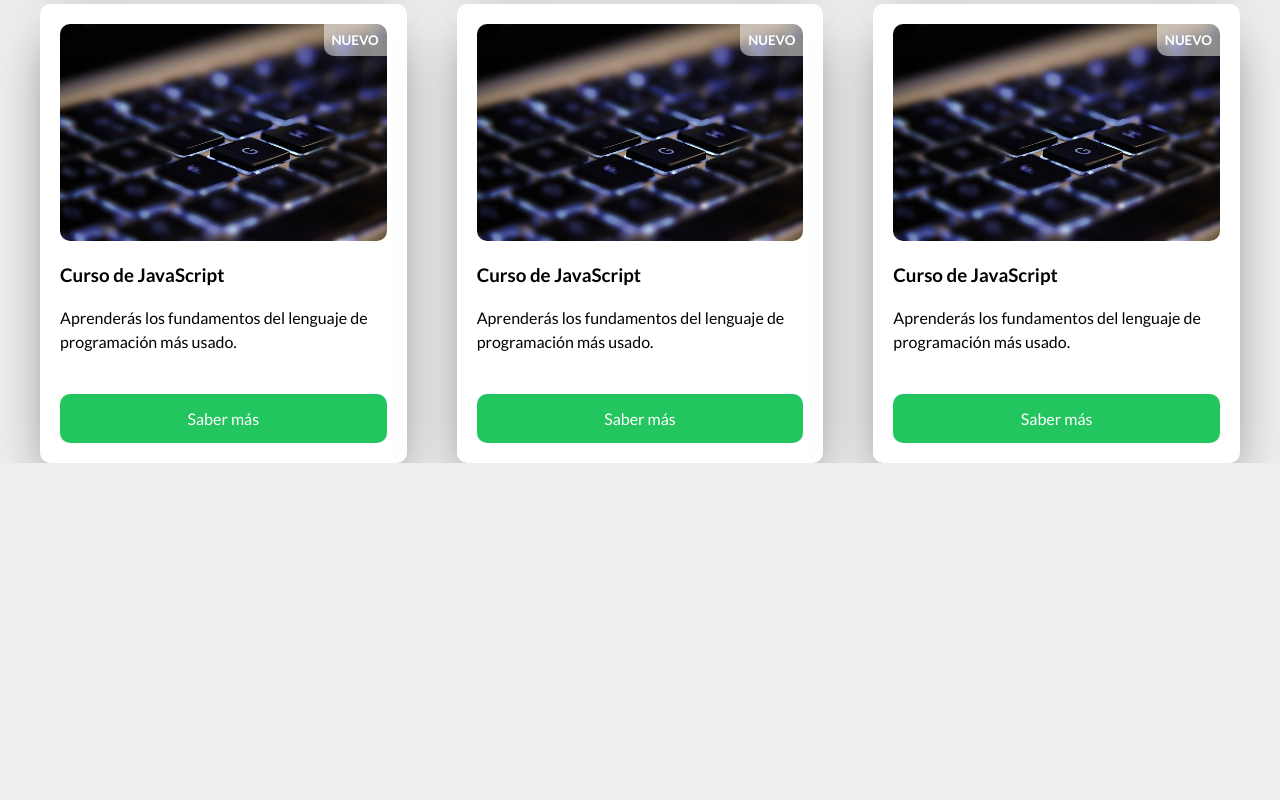
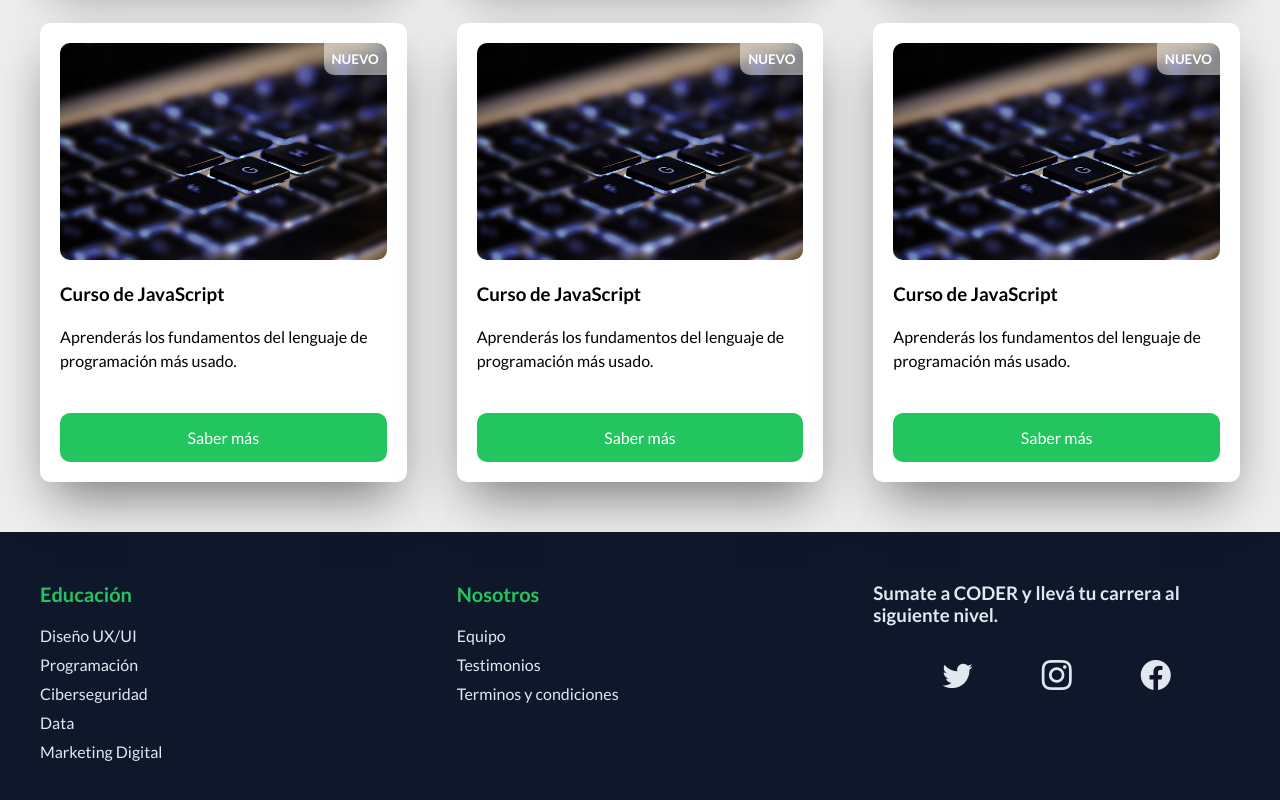
Before and after one commit to Ivan-Diez/Proyecto-pr-ctica-coder, a plain HTML site: page index.html in a window 1280 px wide. Shown: the part 1108-1908 px from the top of the page. Before the commit the page ends 1571 px from the top, so only its background shows below. Drawn offline with nearby package versions, Linux system fonts and the light colour scheme.

Commit message:
Aplicando pseudoclases y pseudoelementos, etc

```diff
--- a/index.html
+++ b/index.html
@@ -9,6 +9,7 @@
         <link rel="preconnect" href="https://fonts.googleapis.com" />
         <link rel="preconnect" href="https://fonts.gstatic.com" crossorigin />
         <link href="https://fonts.googleapis.com/css2?family=Lato:wght@400;700&display=swap" rel="stylesheet" />
+        <link rel="stylesheet" href="https://cdn.jsdelivr.net/npm/bootstrap-icons@1.8.3/font/bootstrap-icons.css" />
 
         <title>Proyecto de práctica</title>
 
@@ -24,7 +25,7 @@
                             <li><a href="">Cursos y Carreras</a></li>
                             <li><a href="">Comunidad</a></li>
                             <li><a href="">Nosotros</a></li>
-                            <li><a href="">Plataforma</a></li>
+                            <li><a href="./pages/platform.html">Plataforma</a></li>
                         </ul>
                     </nav>
                 </div>
@@ -38,7 +39,7 @@
                             <p>En nuestros cursos online en vivo vas a tener interacción real e instantánea con tu profesor, tutor y compañeros, para resolver todas tus dudas y avanzar en tus proyectos prácticos.</p>
                             <a href="">Ver todos los cursos</a>
                         </div>
-                            <video class="hero__grid-video" src="./assets/video/coder.mp4" autoplay muted loop></video>
+                        <video class="hero__grid-video" src="./assets/video/coder.mp4" autoplay muted loop></video>
                     </div>
                 </section>
 
@@ -109,8 +110,46 @@
                 </section>
             </main>
 
-            <footer>
+            <footer class="footer">
+                <!-- grid -->
+                <div class="footer__grid container">
+                    <!-- columna 1 -->
+                    <div>
+                        <h4>Educación</h4>
+                        <ul class="footer__grid-list">
+                            <li><a href="">Diseño UX/UI</a></li>
+                            <li><a href="">Programación</a></li>
+                            <li><a href="">Ciberseguridad</a></li>
+                            <li><a href="">Data</a></li>
+                            <li><a href="">Marketing Digital</a></li>
 
+                        </ul>
+                    </div>
+
+                    <!-- columna 2 -->
+                    <div>
+                        <div>
+                            <h4>Nosotros</h4>
+                            <ul class="footer__grid-list">
+                                <li><a href="">Equipo</a></li>
+                                <li><a href="">Testimonios</a></li>
+                                <li><a href="">Terminos y condiciones</a></li>
+                            </ul>
+                        </div>
+                    </div>
+
+                    <!-- columna 3 -->
+                    <div>
+                        <div>
+                            <h3>Sumate a CODER y llevá tu carrera al siguiente nivel.</h3>
+                            <div class="footer__rrss">
+                                <a><i class="bi bi-twitter"></i></a>
+                                <a><i class="bi bi-instagram"></i></a>
+                                <a><i class="bi bi-facebook"></i></a>
+                            </div>
+                        </div>
+                    </div>
+                </div>
             </footer>
         </body>
     </html>
--- a/style.css
+++ b/style.css
@@ -43,6 +43,7 @@ ul {
 .header__content {
     display: flex;
     justify-content: space-between;
+    align-items: center;
     /* ancho máximo del contenedor (div) */
     /* margin primer valor arriba y abajo, segundo valor costados / auto acomoda segun el espacio del contenedor padre */
 }
@@ -51,18 +52,50 @@ ul {
     color: #22c55e;
 }
 
+/* pseudoelementos */
+.content__title:hover::after {
+    /* propiedad obligatoria */
+    content: "Inicio";
+    margin-left: 8px;
+    font-size: 15px;
+    color: #e2e8f0;
+}
+
 .content__navbar {
     display: flex;
-
+    align-items: center;
 }
 
 .content__navbar li {
     margin: 0 15px;
+    transition: transform 0.3s;
 }
+
+/* first-child: aplica estilos al primer elemento hermano */
+/* nth-child */
+/* odd: impares */
+/* even: pares */
+/* mediante un valor numérico, podemos afectar alguno de los hermanos */
+
+.content__navbar li:last-child {
+    border: 1px solid #22c55e;
+    border-radius: 10px;
+    padding: 10px;
+}
+
+.content__navbar li:active {
+    transform: scale(0.9);
+}
+
 
 .content__navbar li a {
     color: #e2e8f0;
     font-weight: bold;
+    transition: color 0.3s;
+}
+
+.content__navbar li a:hover {
+    color: #22c55e;
 }
 
 /* HERO */
@@ -191,9 +224,66 @@ ul {
     /* column-gap: espaciar horizontalmente */
 }
 
+/* FOOTER */
+
+.footer {
+    background-color: #0f172a;
+    color: #e2e8f0;
+    padding: 50px 20px;
+    margin-top: 50px;
+}
+
+.footer__grid {
+    display: grid;
+    grid-template-columns: repeat(3, 1fr);
+    gap: 50px;
+}
+
+.footer__grid h4 {
+    color: #22c55e;
+    margin-bottom: 20px;
+    font-weight: bold;
+    font-size: 20px;
+}
+
+.footer__grid-list li {
+    margin: 10px 0;
+}
+
+.footer__grid-list li a {
+    color: #e2e8f0;
+    transition: color 0.3s;
+}
+
+.footer__grid-list li a:hover {
+    color: #22c55e;
+}
+
+.footer__rrss {
+    margin-top: 30px;
+    display: flex;
+    justify-content: space-evenly;
+}
+
+.footer__rrss a {
+    color: #e2e8f0;
+    font-size: 30px;
+    transition: color 0.3s;
+}
+
+.footer__rrss a:hover {
+    color: #22c55e;
+}
+
+
+
+/* MOBILE LAST */
 @media (max-width: 992px) {
     .courses__grid {
         grid-template-columns: repeat(2, 1fr);
+    }
+    .hero__grid {
+        grid-template-columns: 1fr;
     }
 }
 
@@ -205,4 +295,8 @@ ul {
     .content__navbar {
         display: none;
     }
+
+    .footer__grid {
+        grid-template-columns: 1fr;
+    }
 }
```
Also changed, not shown: pages/platform.html (added, +36 -0 lines).
